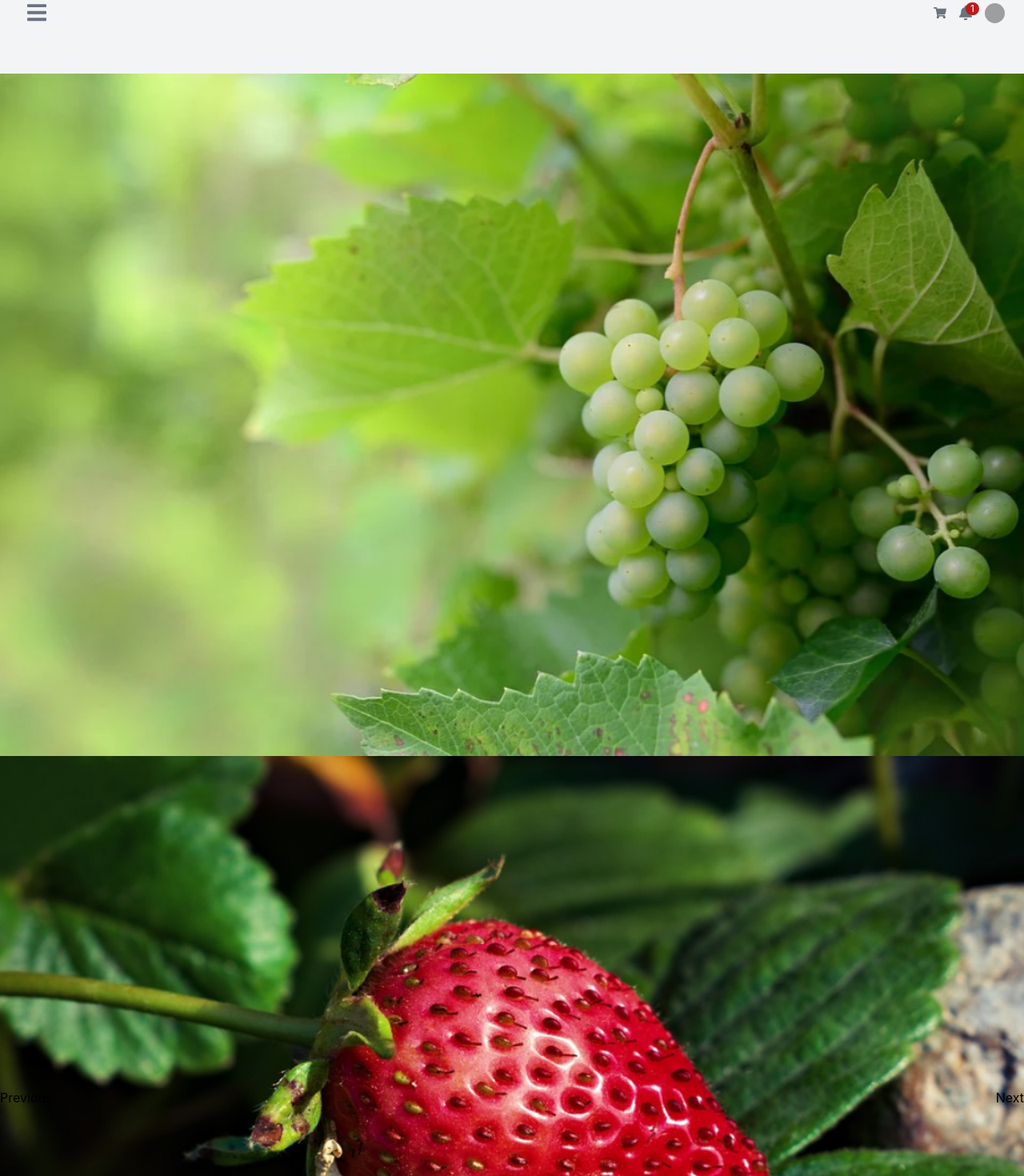
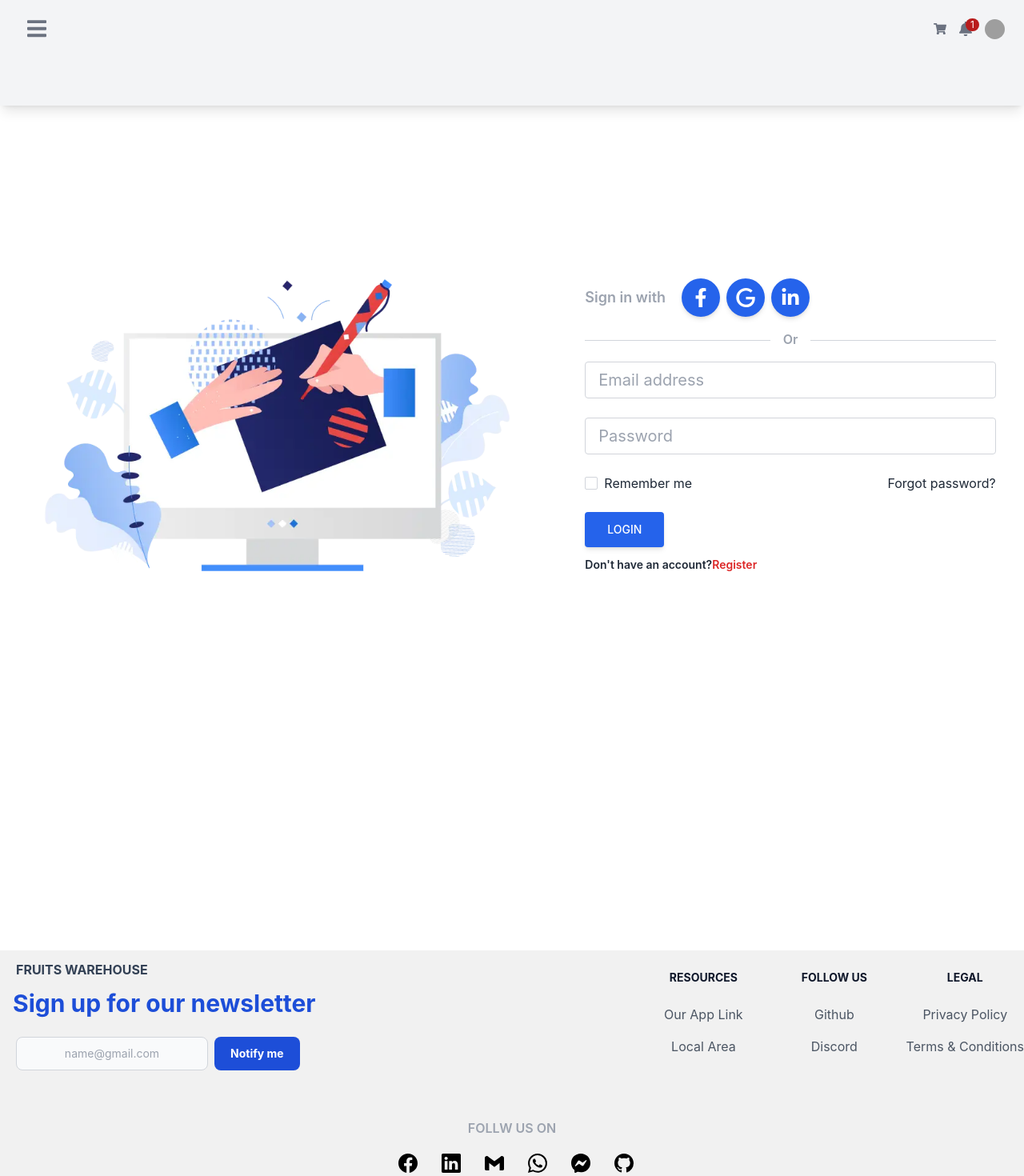
Before and after one commit to Juniorashraf02/fruits-management-client-side, a React (Create React App) app: page /login in a window 1280 px wide. Shown: the part 60-1530 px from the top of the page at 80% size. Built offline with nearby package versions, Linux system fonts and the light colour scheme; grey boxes are pictures that could not be loaded; what tw-elements would draw is missing.

Commit message:
log in form added

```diff
--- a/src/App.js
+++ b/src/App.js
@@ -1,16 +1,22 @@
-import { Router, Routes } from 'react-router-dom';
+import { Route, Routes } from 'react-router-dom';
 import './App.css';
 import Footer from './Components/Footer/Footer';
 import Header from './Components/Header/Header';
+import LogIn from './Components/LogIn/LogIn';
+import Home from './Components/Home/Home';
+import SignUp from './Components/SignUp/SignUp';
 
 function App() {
   return (
     <div className="App">
-      <Header/>
-      {/* <Router>
-        <Routes></Routes>
-      </Router> */}
-      <Footer/>
+      <Header />
+      <Routes>
+        <Route path='/' element={<Home/>}></Route>
+        <Route path='/home' element={<Home/>}></Route>
+        <Route path='/login' element={<LogIn/>}></Route>
+        <Route path='/signup' element={<SignUp/>}></Route>
+      </Routes>
+      <Footer />
     </div>
   );
 }
--- a/src/Components/Banner/Banner.js
+++ b/src/Components/Banner/Banner.js
@@ -2,7 +2,7 @@ import React from 'react';
 import img1 from '../Images/Fruits1.png';
 import img2 from '../Images/Fruits2.png';
 import img3 from '../Images/Fruits3.png';
-import Inventory from './../Inventory/Inventory';
+
 
 const Banner = () => {
     return (
@@ -93,7 +93,7 @@ const Banner = () => {
             {/* carosel ends */}
 
 
-            <Inventory/>
+
         </div>
     );
 };
--- a/src/Components/Footer/Footer.js
+++ b/src/Components/Footer/Footer.js
@@ -2,30 +2,31 @@
 
 import React from 'react';
 import { SiFacebook } from 'react-icons/si';
-import { BsLinkedin } from 'react-icons/bs';
 import { SiGmail } from 'react-icons/si';
-import { BsWhatsapp, BsMessenger, BsGithub } from 'react-icons/bs';
+import { BsWhatsapp, BsMessenger, BsGithub, BsLinkedin } from 'react-icons/bs';
 
 const Footer = () => {
     const year = new Date().getFullYear();
     return (
-        <footer className=" text-center text-white" style={{ "backgroundColor": "#f1f1f1" }}>
-            <div className="md:flex md:justify-between container mx-auto ">
-                <div className="mb-6 md:mb-0 sm:ml-2">
+        <footer className=" text-center text-white mt-64 mb-0" style={{ "backgroundColor": "#f1f1f1" }}>
+            <div className="md:flex md:justify-between container mx-auto">
+                <div className="mb-6 md:mb-0 sm:ml-2 ">
 
+                    <div className='invisible md:visible h-0 md:h-auto'>
+                        {/* company name starts */}
+                        <a className="flex items-center text-gray-900 hover:text-gray-900 focus:text-gray-900 mt-2 lg:mt-0  mr-1 " href="#s">
+                            <p className="visible font-bold text-slate-700 m-3 uppercase">Fruits warehouse</p>
+                        </a>
+                        {/* company name ends */}
+                    </div>
 
-                    {/* company name starts */}
-                    <a className="flex items-center text-gray-900 hover:text-gray-900 focus:text-gray-900 mt-2 lg:mt-0  mr-1 " href="#s">
-                        <p className="visible font-bold text-slate-700 m-3 uppercase">Fruits warehouse</p>
-                    </a>
-                    {/* company name ends */}
 
 
 
 
 
                     {/* sign up for email starts */}
-                    <div>
+                    <div className='invisible md:visible h-0 md:h-auto'>
                         <h1 className="text-3xl h-.5 text-left ml-2 font-bold text-blue-700 ">Sign up for our newsletter</h1>
                         <div className="my-6 mx-3 flex flex-wrap">
 
@@ -105,23 +106,24 @@ const Footer = () => {
 
             {/* Social media section starts */}
             <div className=" pt-9 ">
+                <p className="uppercase text-gray-400 font-semibold mb-5">Follw us on</p>
                 <div className="flex justify-center mb-9 ">
                     <a className="text-2xl" style={{ "color": "black", "marginLeft": "10px" }} target="_blank" href="https://www.facebook.com/juniorashraf02">
                         <SiFacebook></SiFacebook>
                     </a>
-                    <a className="text-2xl" style={{ "color": "black", "marginLeft": "36px" }} target="_blank" href="https://www.linkedin.com/in/istiakashraf/">
+                    <a className="text-2xl" style={{ "color": "black", "marginLeft": "30px" }} target="_blank" href="https://www.linkedin.com/in/istiakashraf/">
                         <BsLinkedin></BsLinkedin>
                     </a>
-                    <a className="text-2xl" style={{ "color": "black", "marginLeft": "36px" }} target="_blank" href="mailto:shuvo.istiak11@gmail.com">
+                    <a className="text-2xl" style={{ "color": "black", "marginLeft": "30px" }} target="_blank" href="mailto:shuvo.istiak11@gmail.com">
                         <SiGmail></SiGmail>
                     </a>
-                    <a className="text-2xl" style={{ "color": "black", "marginLeft": "36px" }} target="_blank" href=" https://wa.me/01612016614">
+                    <a className="text-2xl" style={{ "color": "black", "marginLeft": "30px" }} target="_blank" href=" https://wa.me/01612016614">
                         <BsWhatsapp></BsWhatsapp>
                     </a>
-                    <a className="text-2xl" style={{ "color": "black", "marginLeft": "36px" }} target="_blank" href="http://m.me/juniorashraf02">
+                    <a className="text-2xl" style={{ "color": "black", "marginLeft": "30px" }} target="_blank" href="http://m.me/juniorashraf02">
                         <BsMessenger></BsMessenger>
                     </a>
-                    <a className="text-2xl" style={{ "color": "black", "marginLeft": "36px" }} target="_blank" href="https://github.com/Juniorashraf02">
+                    <a className="text-2xl" style={{ "color": "black", "marginLeft": "30px" }} target="_blank" href="https://github.com/Juniorashraf02">
                         <BsGithub></BsGithub>
                     </a>
 
--- a/src/Components/Header/Header.js
+++ b/src/Components/Header/Header.js
@@ -1,5 +1,5 @@
 import React from 'react';
-import Banner from '../Banner/Banner';
+import { Link } from 'react-router-dom';
 
 
 
@@ -19,12 +19,15 @@ const Header = () => {
                     </svg>
                 </button>
                 <div className="collapse navbar-collapse flex-grow items-center" id="navbarSupportedContent">
-                    <a className="h-0 flex items-center text-gray-900 hover:text-gray-900 focus:text-gray-900 mt-2 lg:mt-0  mr-1 " href="#s">
+                    <Link className="h-0 flex items-center text-gray-900 hover:text-gray-900 focus:text-gray-900 mt-2 lg:mt-0  mr-1 " to="/">
                         <p className="md:visible invisible text-2xl font-bold text-slate-700">Fruits warehouse</p>
-                    </a>
+                    </Link>
 
 
                     <ul className="navbar-nav flex flex-col pl-0 list-style-none ml-auto mt-0">
+                        <li className="nav-item p-2">
+                            <Link to='/home' className="nav-link text-gray-500 hover:text-gray-700 focus:text-gray-700 p-0" >Home</Link>
+                        </li>
                         <li className="nav-item p-2">
                             <a className="nav-link text-gray-500 hover:text-gray-700 focus:text-gray-700 p-0" href="#inventory">Inventory</a>
                         </li>
@@ -32,7 +35,7 @@ const Header = () => {
                             <a className="nav-link text-gray-500 hover:text-gray-700 focus:text-gray-700 p-0" href="#s">Blogs</a>
                         </li>
                         <li className="nav-item p-2">
-                            <a className="nav-link text-gray-500 hover:text-gray-700 focus:text-gray-700 p-0" href="#s">Log In</a>
+                            <Link to="/login" className="nav-link text-gray-500 hover:text-gray-700 focus:text-gray-700 p-0" >Log In</Link>
                         </li>
                     </ul>
 
@@ -123,7 +126,7 @@ const Header = () => {
 
 
 
-        <Banner></Banner>
+
        </div>
 
 
--- /dev/null
+++ b/src/Components/Home/Home.js
@@ -0,0 +1,18 @@
+import React from 'react';
+import Banner from '../Banner/Banner';
+import DownloadAppSection from '../DownloadAppSection/DownloadAppSection';
+import HowItWork from '../HowItWork/HowItWork';
+import Inventory from '../Inventory/Inventory';
+
+const Home = () => {
+    return (
+        <div>
+            <Banner/>
+            <Inventory/>
+            <HowItWork/>
+            <DownloadAppSection/>
+        </div>
+    );
+};
+
+export default Home;
--- a/src/Components/HowItWork/HowItWork.js
+++ b/src/Components/HowItWork/HowItWork.js
@@ -29,7 +29,7 @@ const HowItWork = () => {
             </div>
 
 
-            <DownloadAppSection/>
+
         </div>
     );
 };
--- /dev/null
+++ b/src/Components/LogIn/LogIn.js
@@ -0,0 +1,108 @@
+import React from 'react';
+import { Link } from 'react-router-dom';
+import loginImage from '../Images/loginImage.png';
+import { SiGoogle } from 'react-icons/si';
+import { FaFacebookF, FaLinkedinIn } from 'react-icons/fa';
+
+const LogIn = () => {
+    return (
+        <Link to='/login'>
+            <section class="h-screen ">
+                <div class="px-6 h-full text-gray-800">
+                    <div
+                        class="flex xl:justify-center lg:justify-between justify-center items-center flex-wrap h-full g-6 ">
+                        <div
+                            class="grow-0 shrink-1 md:shrink-0 basis-auto xl:w-6/12 lg:w-6/12 md:w-9/12 mb-12 md:mb-0">
+                            <img src={loginImage} class="w-full" alt="Sample " />
+                        </div>
+                        <div class="xl:ml-20 xl:w-5/12 lg:w-5/12 md:w-8/12 mb-12 md:mb-0">
+                            <form>
+                                <div class="flex flex-row items-center justify-center lg:justify-start">
+                                    <p class="text-lg mb-0 mr-4 text-gray-400 font-semibold">Sign in with</p>
+
+
+                                    {/* btn for facebook */}
+                                    <button type="button" data-mdb-ripple="true" data-mdb-ripple-color="light" class="inline-block p-3 bg-blue-600 text-white font-medium text-xs leading-tight uppercase rounded-full shadow-md hover:bg-blue-700 hover:shadow-lg focus:bg-blue-700 focus:shadow-lg focus:outline-none focus:ring-0 active:bg-blue-800 active:shadow-lg transition duration-150 ease-in-out mx-1">
+
+
+                                        <FaFacebookF className="text-2xl"></FaFacebookF>
+                                    </button>
+
+
+                                    {/* btn for google  */}
+                                    <button type="button" data-mdb-ripple="true" data-mdb-ripple-color="light" class="inline-block p-3 bg-blue-600 text-white font-medium text-xs leading-tight uppercase rounded-full shadow-md hover:bg-blue-700 hover:shadow-lg focus:bg-blue-700 focus:shadow-lg focus:outline-none focus:ring-0 active:bg-blue-800 active:shadow-lg transition duration-150 ease-in-out mx-1"
+                                    >
+
+                                        <SiGoogle className="text-2xl"></SiGoogle>
+                                    </button>
+
+
+                                    {/* btn for linkedin */}
+                                    <button type="button" data-mdb-ripple="true" data-mdb-ripple-color="light" class="inline-block p-3 bg-blue-600 text-white font-medium text-xs leading-tight uppercase rounded-full shadow-md hover:bg-blue-700 hover:shadow-lg focus:bg-blue-700 focus:shadow-lg focus:outline-none focus:ring-0 active:bg-blue-800 active:shadow-lg transition duration-150 ease-in-out mx-1"
+                                    >
+
+                                        <FaLinkedinIn className="text-2xl"></FaLinkedinIn>
+                                    </button>
+                                </div>
+
+                                <div class="flex items-center my-4 before:flex-1 before:border-t before:border-gray-300 before:mt-0.5 after:flex-1 after:border-t after:border-gray-300 after:mt-0.5" >
+                                    <p class="text-center font-semibold mx-4 mb-0 text-gray-400">Or</p>
+                                </div>
+
+
+
+                                {/* email input starts */}
+                                <div class="mb-6">
+                                    <input type="text" class="form-control block w-full px-4 py-2 text-xl font-normal text-gray-700 bg-white bg-clip-padding border border-solid border-gray-300 rounded transition ease-in-out m-0 focus:text-gray-700 focus:bg-white focus:border-blue-600 focus:outline-none"
+                                        id="exampleFormControlInput2"
+                                        placeholder="Email address"
+                                    />
+                                </div>
+                                {/* email input starts */}
+
+
+
+                                {/* passward input starts */}
+                                <div class="mb-6">
+                                    <input type="password" class="form-control block w-full px-4 py-2 text-xl font-normal text-gray-700 bg-white bg-clip-padding border border-solid border-gray-300 rounded transition ease-in-out m-0 focus:text-gray-700 focus:bg-white focus:border-blue-600 focus:outline-none"
+                                        id="exampleFormControlInput2"
+                                        placeholder="Password"
+                                    />
+                                </div>
+                                {/* passward input ends */}
+
+
+
+                                <div class="flex justify-between items-center mb-6">
+                                    <div class="form-group form-check">
+                                        <input type="checkbox" class="form-check-input appearance-none h-4 w-4 border border-gray-300 rounded-sm bg-white checked:bg-blue-600 checked:border-blue-600 focus:outline-none transition duration-200 mt-1 align-top bg-no-repeat bg-center bg-contain float-left mr-2 cursor-pointer"
+                                            id="exampleCheck2"
+                                        />
+                                        <label class="form-check-label inline-block text-gray-800" for="exampleCheck2"
+                                        >Remember me</label >
+                                    </div>
+                                    <a href="#!" class="text-gray-800">Forgot password?</a>
+                                </div>
+
+                                <div class="text-center lg:text-left">
+                                    <button type="button" class="inline-block px-7 py-3 bg-blue-600 text-white font-medium text-sm leading-snug uppercase rounded shadow-md hover:bg-blue-700 hover:shadow-lg focus:bg-blue-700 focus:shadow-lg focus:outline-none focus:ring-0 active:bg-blue-800 active:shadow-lg transition duration-150 ease-in-out"  >
+                                        Login
+                                    </button>
+                                    <p class="text-sm font-semibold mt-2 pt-1 mb-0">
+                                        Don't have an account?
+                                        <Link
+                                            to="/signup"
+                                            class="text-red-600 hover:text-red-700 focus:text-red-700 transition duration-200 ease-in-out mb-64" >Register
+                                        </ Link>
+                                    </p>
+                                </div>
+                            </form>
+                        </div>
+                    </div>
+                </div>
+            </section>
+        </Link>
+    );
+};
+
+export default LogIn;
--- /dev/null
+++ b/src/Components/SignUp/SignUp.js
@@ -0,0 +1,14 @@
+import React from 'react';
+import { Link } from 'react-router-dom';
+
+const SignUp = () => {
+    return (
+        <Link to='/signup'>
+            <div>
+                <h1>This is sign up</h1>
+            </div>
+        </Link>
+    );
+};
+
+export default SignUp;
--- a/src/index.js
+++ b/src/index.js
@@ -3,7 +3,7 @@ import ReactDOM from 'react-dom/client';
 import './index.css';
 import App from './App';
 import reportWebVitals from './reportWebVitals';
-import { BrowserRouter } from 'react-router-dom';
+import { BrowserRouter } from "react-router-dom";
 import 'tw-elements';
 
 const root = ReactDOM.createRoot(document.getElementById('root'));
```
Also changed, not shown: src/Components/Images/loginImage.png (added).
